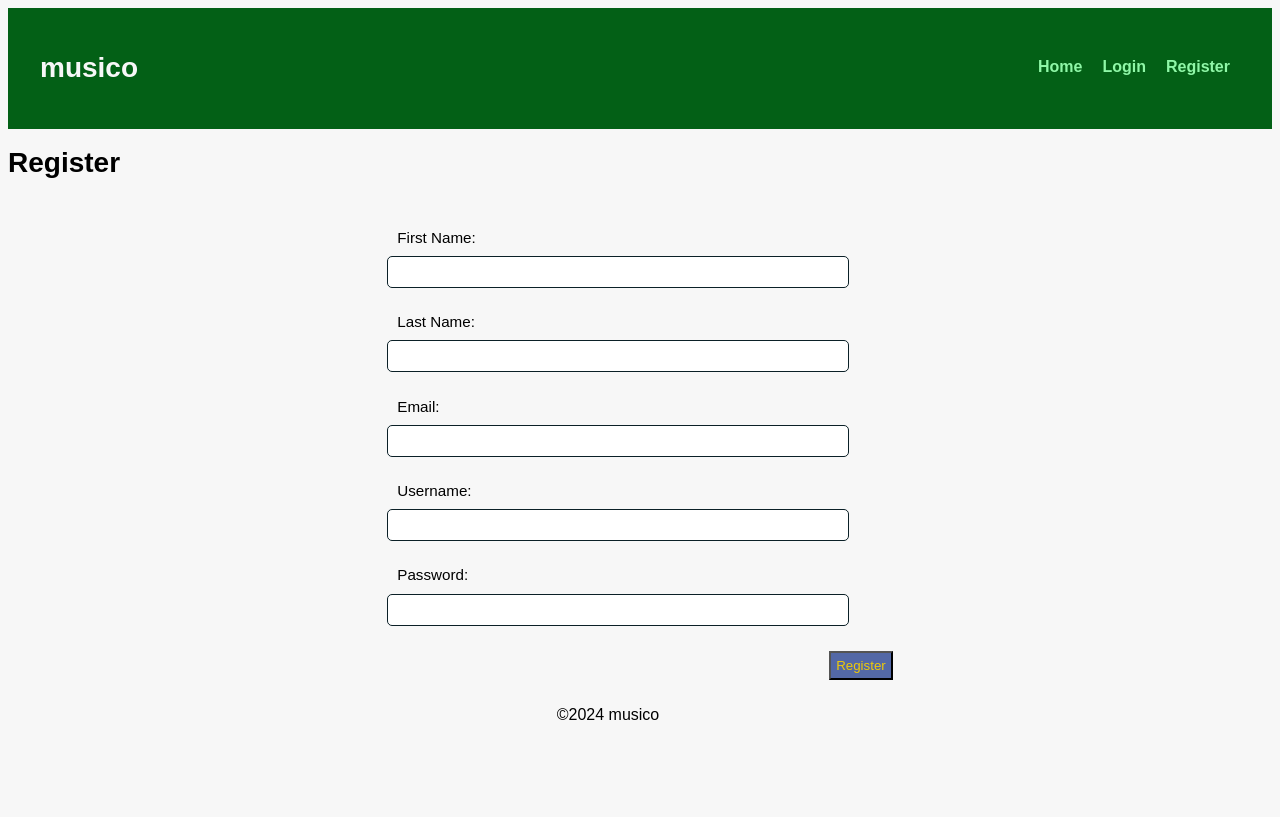
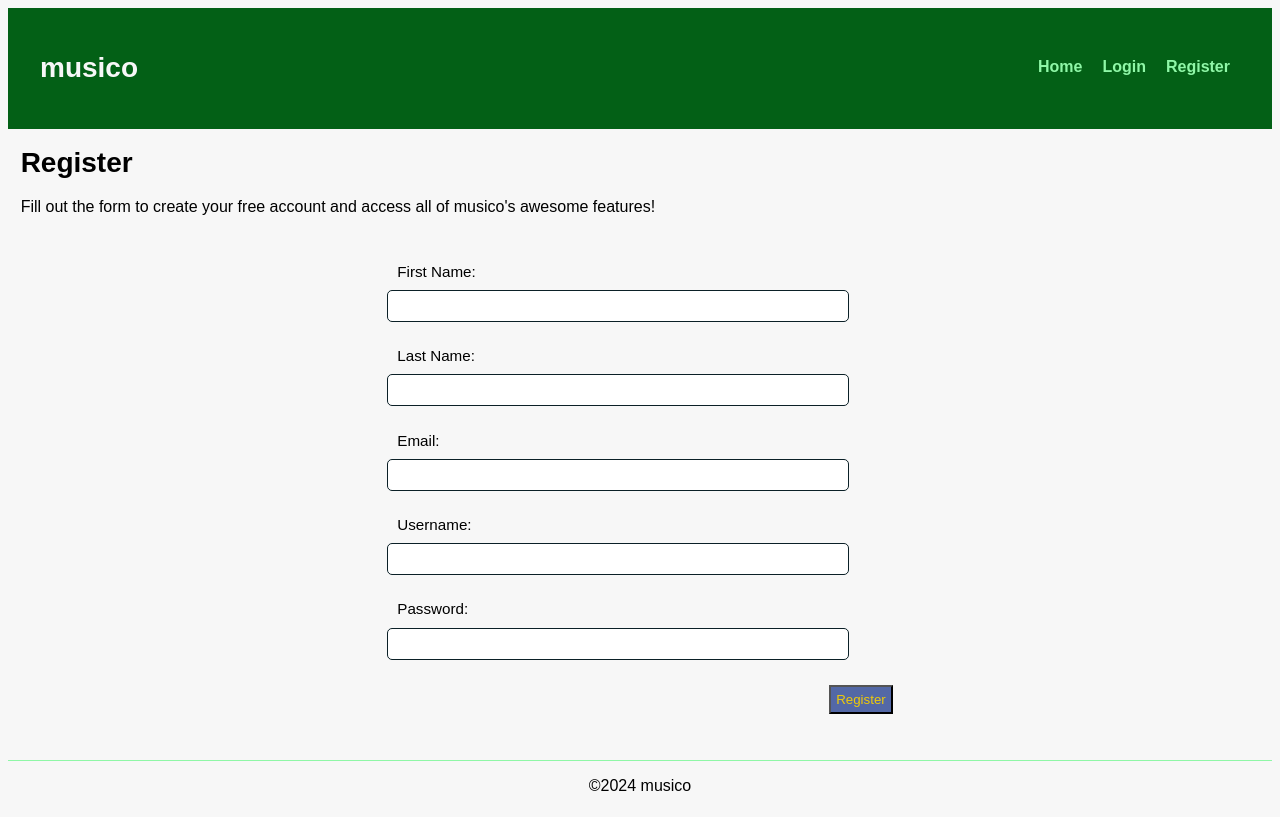
Before and after one commit to josquinlarsen/musico, a Flask app: page /register in a window 1280 px wide. Before the commit the page ends 720 px from the top, so only its background shows below. Run offline with Flask 3, Linux system fonts and the light colour scheme.

Commit message:
working out css

```diff
--- a/app/static/style.css
+++ b/app/static/style.css
@@ -16,7 +16,10 @@
     font-family:"PT Sans", sans-serif;
     }
 
-    main { margin:1%; }
+    main {
+      min-height: 75vh;
+      margin:1%;
+    }
 
     header {
     background-color: var(--green);
@@ -54,8 +57,9 @@
         padding: 3px 10px 5px 10px;
       }
       nav a:hover {
-        background-color: var(--slateT);
-        border: 1.5px solid var(--slate);
+        color:var(--green);
+        background-color: var(--mint);
+        border: 1.5px solid var(--salt);
         border-radius: 5px;
         color: white;
         font-size:calc(1.1rem);
@@ -64,13 +68,18 @@
       h1 {font-size:175%;}
 
     footer {
-    bottom:0;
-    width: 100%;
-    height: 3rem;
-    max-width: 1200px;
-    text-align: center;
-    border-top:3px solid var(--slate);
+      bottom:0;
+      width: 100%;
+      height: 3rem;
+      text-align: center;
+      border-top: 1px solid var(--mint);
     }
+
+    /* .block{
+      text-wrap: wrap;
+      display:inline-block;
+      max-width: 200px;
+    } */
 
 /*  ----- Form ----- */
     form {
@@ -79,11 +88,10 @@
     justify-content: center;
     font-family:"PT-Sans", sans-serif;
     font-size:95%;
+    }
 
-    }
     fieldset {
     border:none;
-    margin-bottom:
     }
 
     label {
--- a/app/templates/users/home.html
+++ b/app/templates/users/home.html
@@ -3,6 +3,8 @@
 {% block title %}Home{% endblock %}
 
 {% block content %}
+<main>
 <h1>Welcome, {{ username }}!</h1>
-<p><a href="{{ url_for('clients') }}">Manage Clients</a></p>
+<p> Choose a menu item from the top left to get started. </p>
+</main>
 {% endblock %}
--- a/app/templates/users/login.html
+++ b/app/templates/users/login.html
@@ -3,7 +3,10 @@
 {% block title %}Login{% endblock %}
 
 {% block content %}
+<div>
 <h1>Login</h1>
+</div>
+<div>
 <form method="POST">
         <fieldset>
         <label for="username">Username:</label>
@@ -12,7 +15,8 @@
         <label for="password">Password:</label>
         <input type="password" name="password" required>
 
-        <button type="submit">Login</button>
+        <button type="submit">go!</button>
     </fieldset>
 </form>
+</div>
 {% endblock %}
--- a/app/templates/users/register.html
+++ b/app/templates/users/register.html
@@ -3,7 +3,17 @@
 {% block title %}Register{% endblock %}
 
 {% block content %}
+<main>
+    <div class="block">
         <h1>Register</h1>
+        <article class ="infohint">
+            <p>Fill out the form to create your free account and access all
+                of musico's awesome features!
+            </p>
+        </article>
+
+    </div>
+    <div class="block">
     <form method="POST">
         <fieldset>
             <label for="first_name">First Name:</label>
@@ -24,4 +34,6 @@
             <button type="submit">Register</button>
         </fieldset>
     </form>
+    </div>
+</main>
 {% endblock %}
```
Lines whose indentation alone changed are shown as unchanged.
